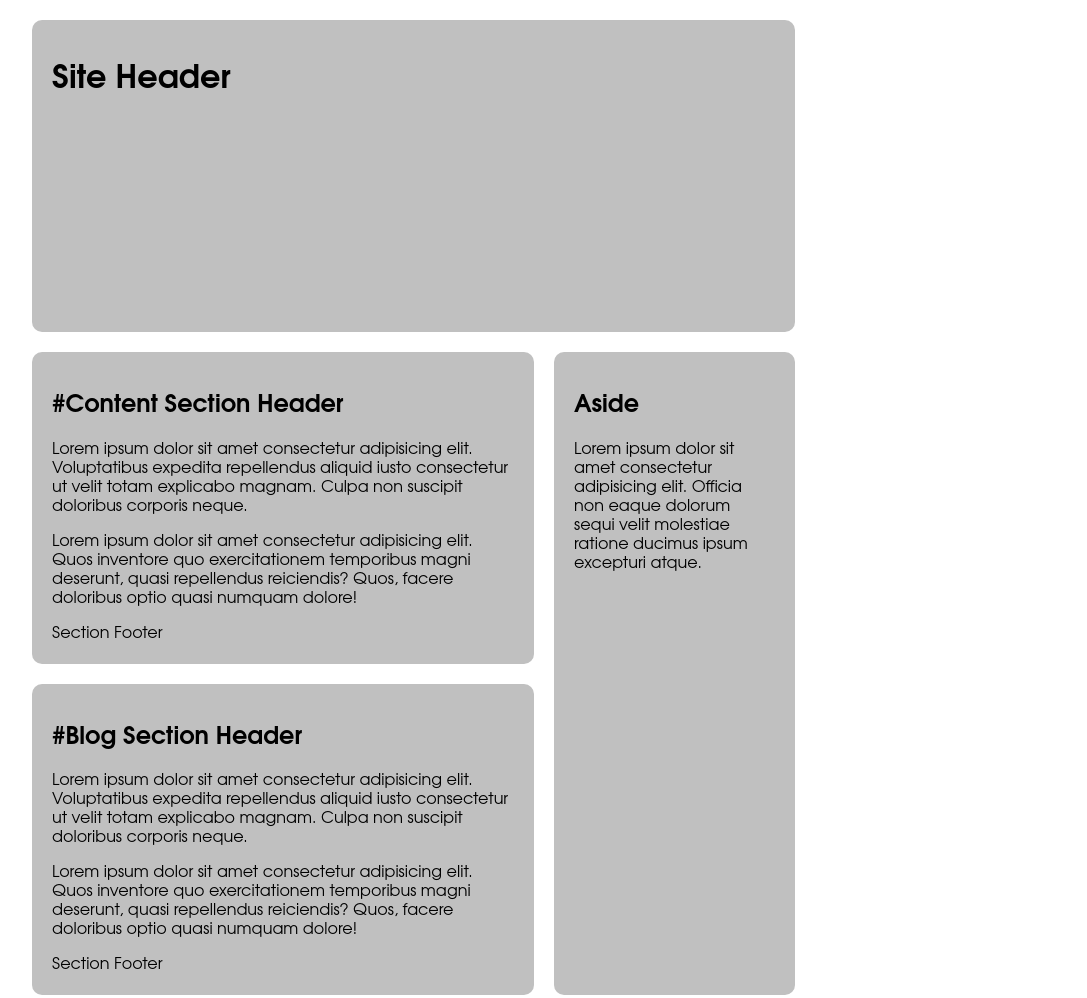
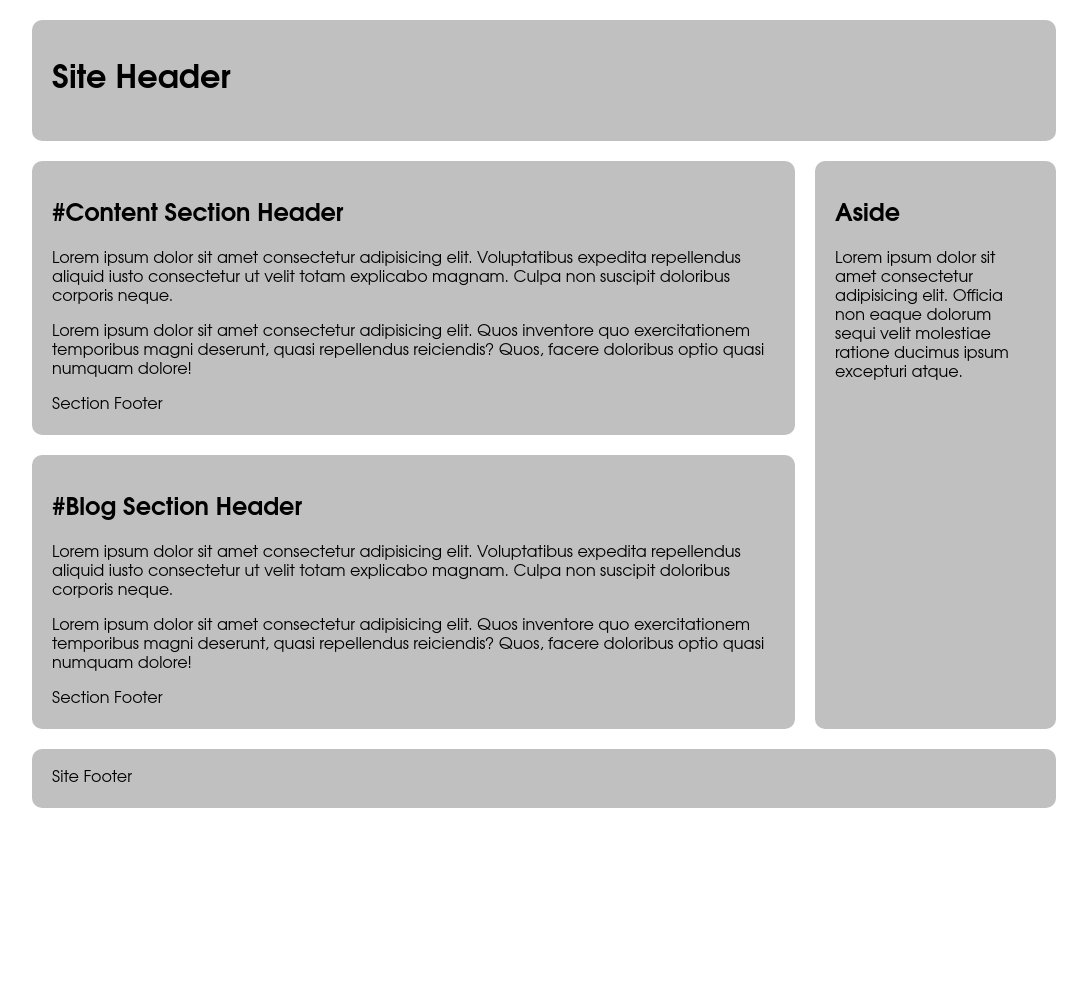
Before and after one commit to gage-pearson/ifsc-11003-02, a plain HTML site: page css-grid-lab/grid-two-col-right.html in a window 1280 px wide. Shown: the top 998 px of the page, without its empty margins (96-1183 px from the left). After the commit the page ends 828 px from the top, so only its background shows below. Drawn offline with Linux system fonts and the light colour scheme.

Commit message:
finished css grid lab

```diff
--- a/css-grid-lab/grid-two-col-right.html
+++ b/css-grid-lab/grid-two-col-right.html
@@ -32,41 +32,34 @@
       gap: 20px;
       max-width: 80vw;
       margin: 20px auto;
-      grid-template-columns: 1fr 1fr 1fr 1fr;
-      grid-template-rows: 1fr 1fr 1fr 1fr;
+      grid-template-columns: repeat(4, 1fr);
+      grid-template-areas:
+      "header header header header"
+      "content content content sidebar"
+      "blog blog blog sidebar"
+      "footer footer footer footer"
+       ;
     }
 
     header.primary{
-      grid-column-start:1;
-      grid-column-end:4;
-      grid-row-start: 1;
+      grid-area: header;
 
     }
 
     #content{
-      grid-column-start: 1;
-      grid-column-end: 3;
-      grid-row-start: 2;
-      grid-row-end:3;
+      grid-area: content;
     }
 
     #blog{
-      grid-column-start: 1;
-      grid-column-end:3;
-      grid-row-start:3;
-      grid-row-end:4;
+      grid-area: blog;
     }
 
     aside{
-      grid-column-start: 3;
-      grid-column-end: 4;
-      grid-row-start:2;
-      grid-row-end:4;
+      grid-area: sidebar;
     }
 
     footer.primary{
-      grid-column-start: 1;
-      grid-column-end:4;
+      grid-area: footer;
 
 
     }
```
Also changed, not shown: css-grid-lab/grid-two-col-equal.html (+28 -0 lines), css-grid-lab/grid-two-col-stacked.html (+27 -0 lines).
